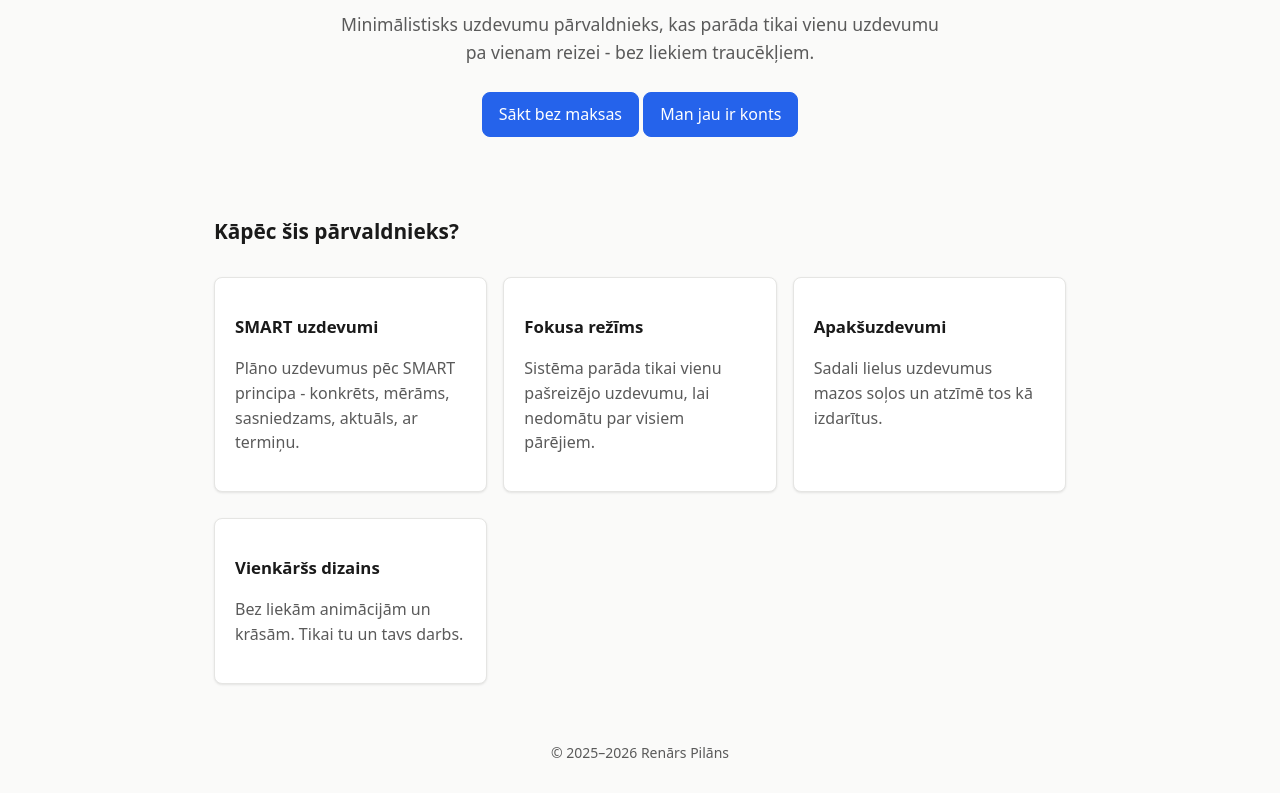
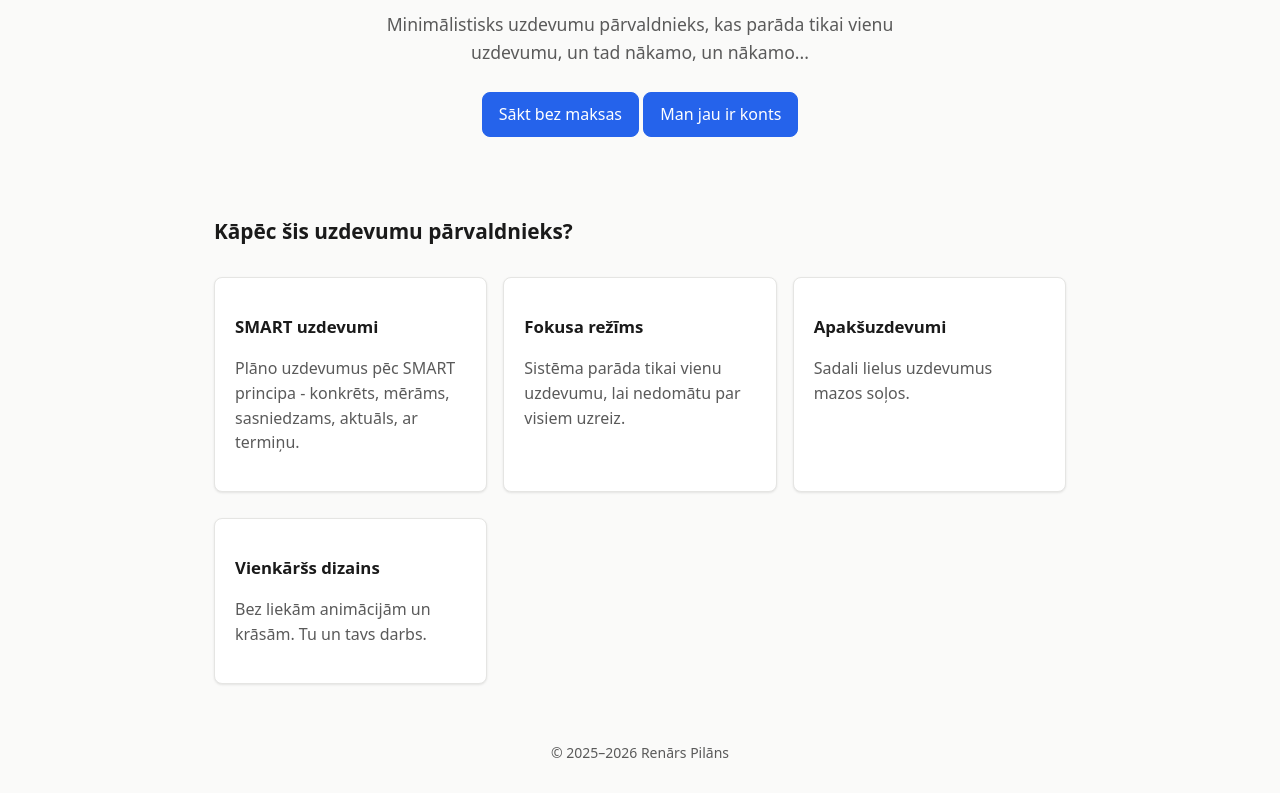
Before and after one commit to 23DP4RPila/noslegumaProjekts, a website: page public/index.html in a window 1280 px wide. Shown: the part 192-985 px from the top of the page. Drawn offline with Linux system fonts and the light colour scheme.

Commit message:
nelielas vizuālas izmaiņas

```diff
--- a/public/index.html
+++ b/public/index.html
@@ -24,7 +24,7 @@
   <main id="main">
     <section class="hero">
       <h1>Mazāk domāšanas, vairāk darīšanas.</h1>
-      <p>Minimālistisks uzdevumu pārvaldnieks, kas parāda tikai vienu uzdevumu pa vienam reizei - bez liekiem traucēkļiem.</p>
+      <p>Minimālistisks uzdevumu pārvaldnieks, kas parāda tikai vienu uzdevumu, un tad nākamo, un nākamo...</p>
       <div>
         <a href="/register.html" class="btn">Sākt bez maksas</a>
         <a href="/login.html" class="btn btn--ghost">Man jau ir konts</a>
@@ -32,7 +32,7 @@
     </section>
 
     <section class="container">
-      <h2>Kāpēc šis pārvaldnieks?</h2>
+      <h2>Kāpēc šis uzdevumu pārvaldnieks?</h2>
       <div class="features" role="list">
         <article class="card" role="listitem">
           <h3>SMART uzdevumi</h3>
@@ -40,15 +40,15 @@
         </article>
         <article class="card" role="listitem">
           <h3>Fokusa režīms</h3>
-          <p class="muted">Sistēma parāda tikai vienu pašreizējo uzdevumu, lai nedomātu par visiem pārējiem.</p>
+          <p class="muted">Sistēma parāda tikai vienu uzdevumu, lai nedomātu par visiem uzreiz.</p>
         </article>
         <article class="card" role="listitem">
           <h3>Apakšuzdevumi</h3>
-          <p class="muted">Sadali lielus uzdevumus mazos soļos un atzīmē tos kā izdarītus.</p>
+          <p class="muted">Sadali lielus uzdevumus mazos soļos.</p>
         </article>
         <article class="card" role="listitem">
           <h3>Vienkāršs dizains</h3>
-          <p class="muted">Bez liekām animācijām un krāsām. Tikai tu un tavs darbs.</p>
+          <p class="muted">Bez liekām animācijām un krāsām. Tu un tavs darbs.</p>
         </article>
       </div>
     </section>
```
Also changed, not shown: public/admin.html (+2 -2 lines), public/app.html (+1 -1 lines), public/register.html (+1 -1 lines).
